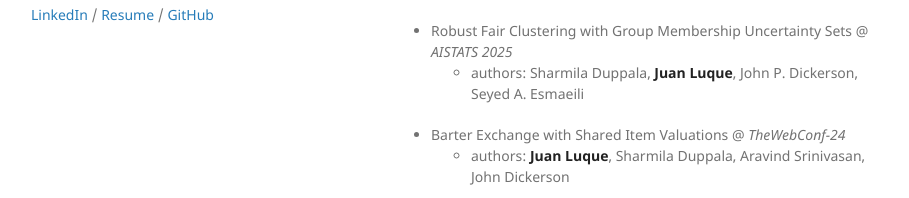
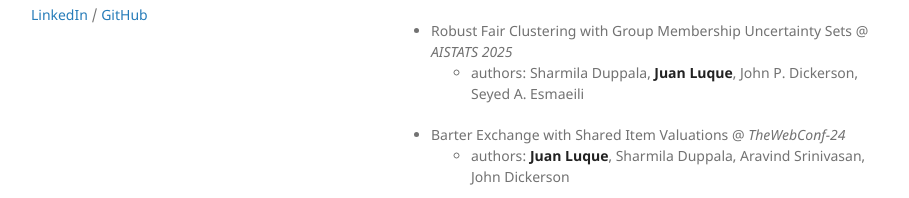
Before and after one commit to jdluque/jdluque.github.io, a Jekyll site: the page built from index.md, in a window 1280 px wide. Shown: the part 353-551 px from the top of the page, without its empty margins (179-1088 px from the left). Built offline with Jekyll 4.4.1, drawn with Linux system fonts in a browser that asks for light colours.

Commit message:
Remove resume link while it gets updated

```diff
--- a/_layouts/default.html
+++ b/_layouts/default.html
@@ -25,7 +25,7 @@
 
         <p>
           <a href="https://linkedin.com/in/jdluque">LinkedIn</a> /
-          <a href="/assets/LuqueChangJuan_resume.pdf">Resume</a> /
+          <!-- <a href="/assets/LuqueChangJuan_resume.pdf">Resume</a> / -->
           <a href="https://github.com/jdluque">GitHub</a>
         </p>
 
```
